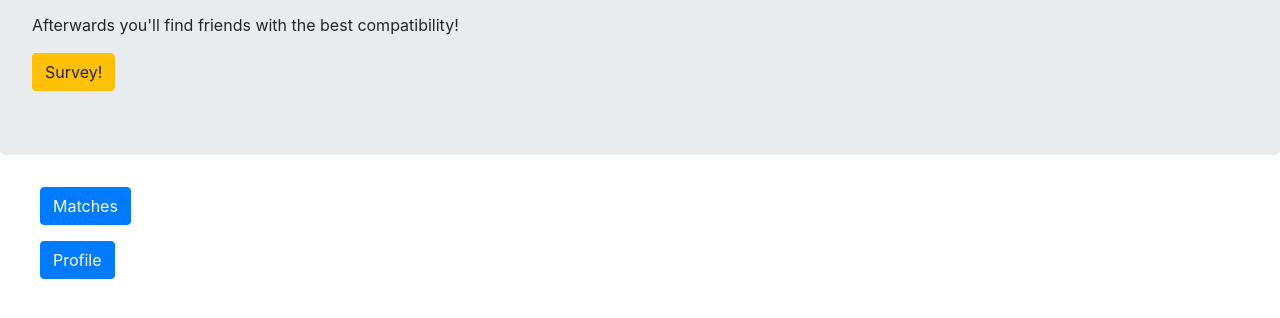
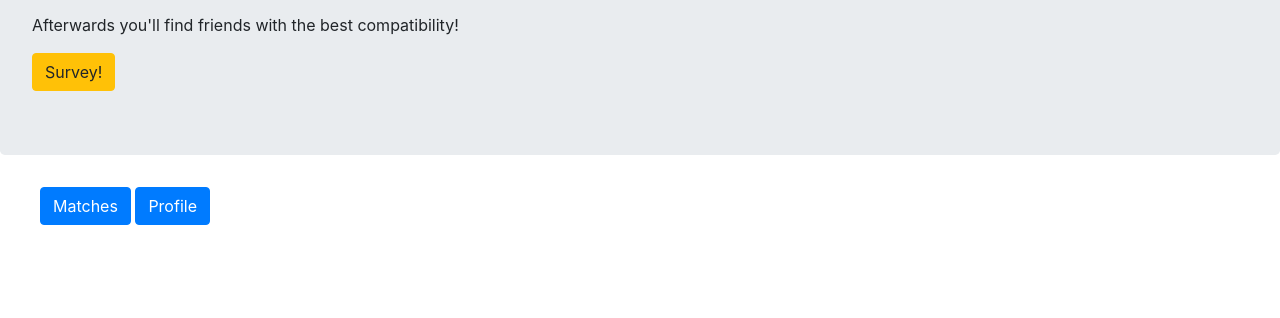
Before and after one commit to sidrobinson/FriendFinder, a plain HTML site: page index.html in a window 1280 px wide. Shown: the part 166-484 px from the top of the page. Drawn offline with nearby package versions, Linux system fonts and the light colour scheme.

Commit message:
Add files via upload

```diff
--- a/index.html
+++ b/index.html
@@ -17,8 +17,8 @@
 
     <div>
         <ul>
-            <p><button type="button" class="btn btn-primary">Matches</button></p>
-            <p><button type="button" class="btn btn-primary">Profile</button></p>
+            <button type="button" class="btn btn-primary">Matches</button>
+            <button type="button" class="btn btn-primary">Profile</button>
         </ul>
 
     </div>
```
